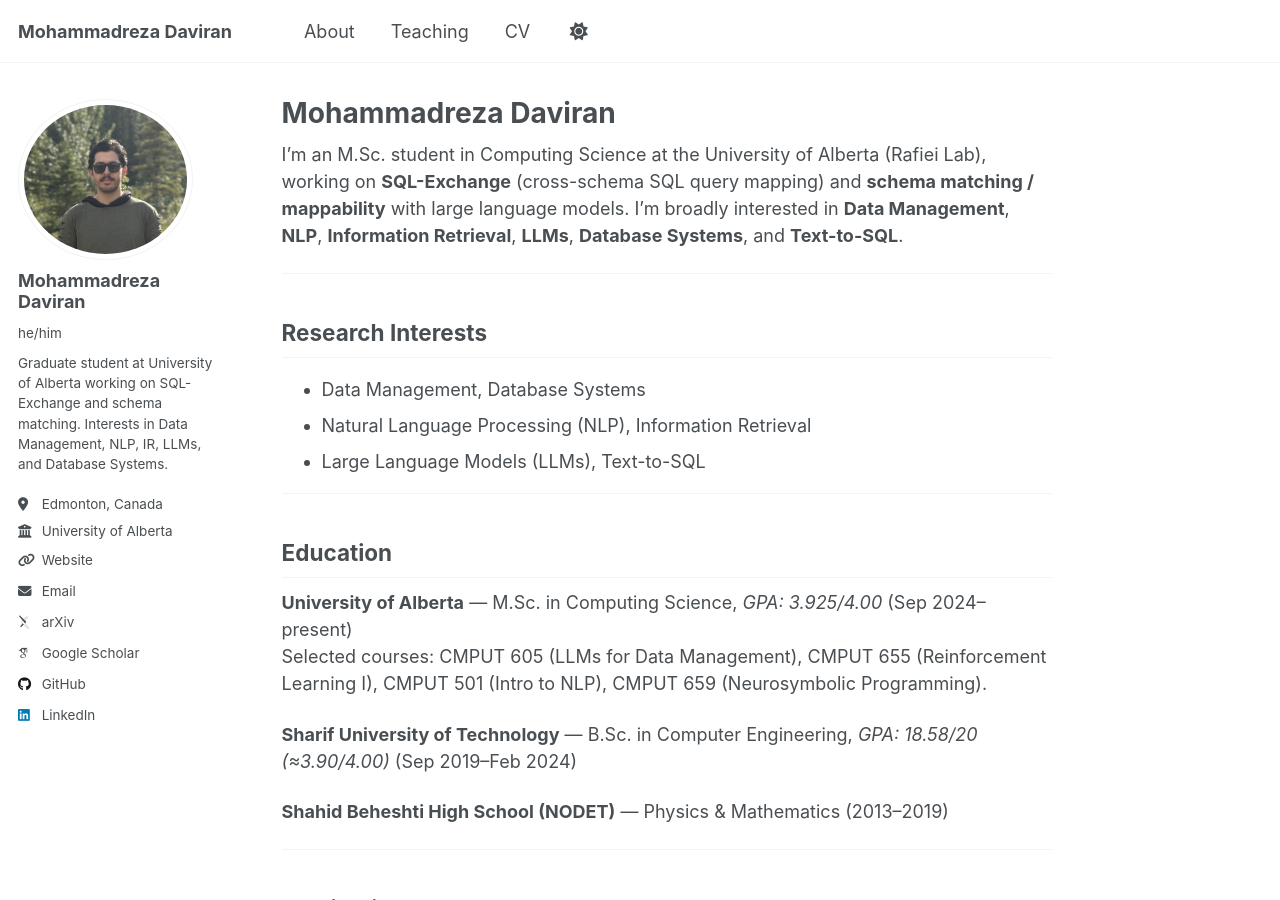
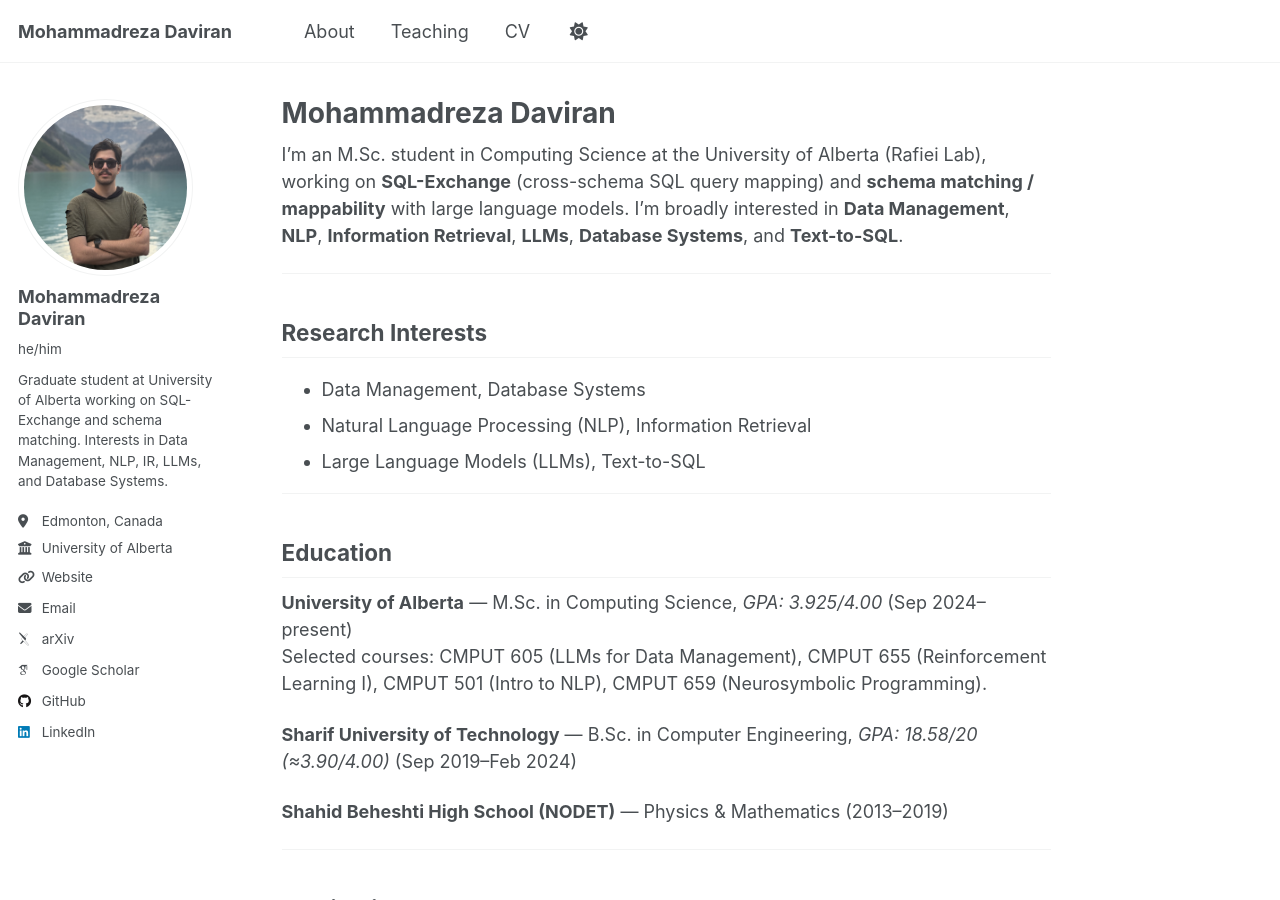
Before and after one commit to mmdrez4/mmdrez4.github.io, a Jekyll site: the page built from _pages/about.md, in a window 1280 px wide and 900 px high. Built offline with Jekyll 4.4.1, drawn with Linux system fonts in a browser that asks for light colours; some web fonts are replaced; a script that is not in the unit is left out.

Commit message:
Update _config.yml

```diff
--- a/_config.yml
+++ b/_config.yml
@@ -11,7 +11,7 @@ repository               : "mmdrez4/mmdrez4.github.io"
 
 # Site Author (sidebar)
 author:
-  avatar           : "profile_1.jpg"
+  avatar           : "profile_2.jpg"
   name             : "Mohammadreza Daviran"
   pronouns         : "he/him"
   bio              : "Graduate student at University of Alberta working on SQL-Exchange and schema matching. Interests in Data Management, NLP, IR, LLMs, and Database Systems."
```
